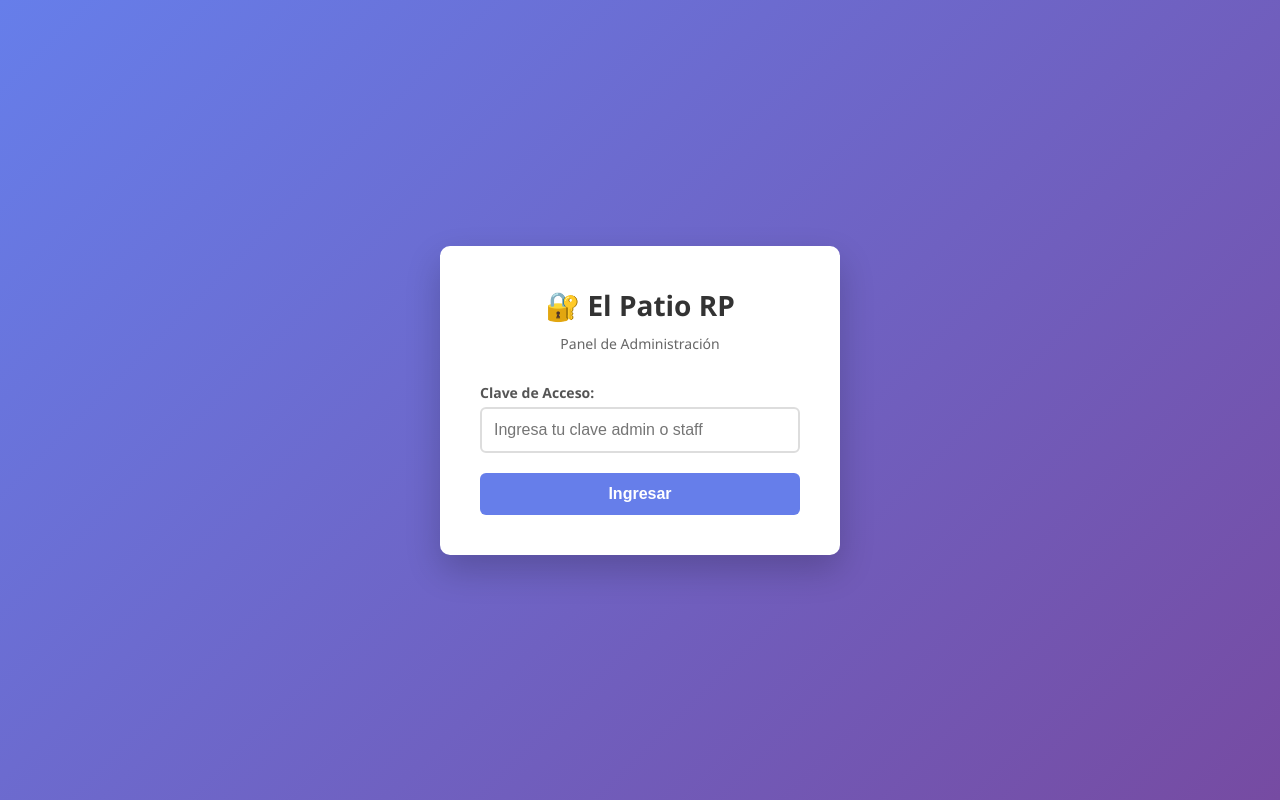
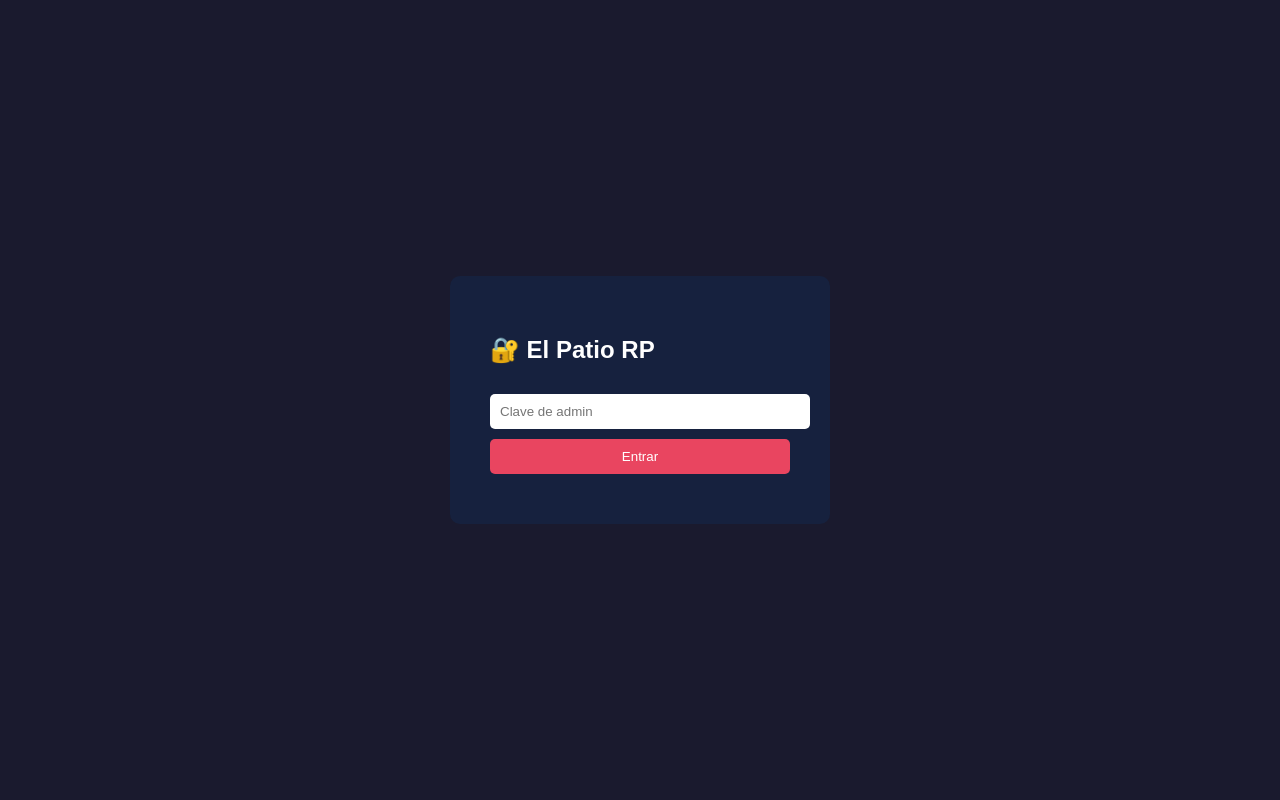
Before and after one commit to hectordeleoon/el-patio-rp-pro-streaming, a website: page public/login.html in a window 1280 px wide. Drawn offline with Linux system fonts and the light colour scheme.

Commit message:
Update login.html

```diff
--- a/public/login.html
+++ b/public/login.html
@@ -1,239 +1,48 @@
 <!DOCTYPE html>
-<html lang="es">
+<html>
 <head>
-    <meta charset="UTF-8">
-    <meta name="viewport" content="width=device-width, initial-scale=1.0">
-    <title>Login - El Patio Bot</title>
+    <title>Login - El Patio</title>
     <style>
-        * { margin: 0; padding: 0; box-sizing: border-box; }
-        body {
-            font-family: 'Segoe UI', Tahoma, Geneva, Verdana, sans-serif;
-            background: linear-gradient(135deg, #667eea 0%, #764ba2 100%);
-            height: 100vh;
-            display: flex;
-            justify-content: center;
-            align-items: center;
-        }
-        .login-container {
-            background: white;
-            padding: 40px;
-            border-radius: 10px;
-            box-shadow: 0 15px 35px rgba(0,0,0,0.2);
-            width: 100%;
-            max-width: 400px;
-        }
-        h1 {
-            color: #333;
-            margin-bottom: 10px;
-            text-align: center;
-            font-size: 28px;
-        }
-        .subtitle {
-            color: #666;
-            text-align: center;
-            margin-bottom: 30px;
-            font-size: 14px;
-        }
-        .input-group {
-            margin-bottom: 20px;
-        }
-        label {
-            display: block;
-            margin-bottom: 5px;
-            color: #555;
-            font-weight: 600;
-            font-size: 14px;
-        }
-        input[type="password"] {
-            width: 100%;
-            padding: 12px;
-            border: 2px solid #ddd;
-            border-radius: 6px;
-            font-size: 16px;
-            transition: border-color 0.3s;
-        }
-        input[type="password"]:focus {
-            outline: none;
-            border-color: #667eea;
-        }
-        button {
-            width: 100%;
-            padding: 12px;
-            background: #667eea;
-            color: white;
-            border: none;
-            border-radius: 6px;
-            font-size: 16px;
-            font-weight: 600;
-            cursor: pointer;
-            transition: background 0.3s;
-        }
-        button:hover {
-            background: #5568d3;
-        }
-        button:disabled {
-            background: #ccc;
-            cursor: not-allowed;
-        }
-        .error {
-            color: #e74c3c;
-            margin-top: 15px;
-            text-align: center;
-            font-size: 14px;
-            display: none;
-        }
-        .success {
-            color: #27ae60;
-            margin-top: 15px;
-            text-align: center;
-            font-size: 14px;
-            display: none;
-        }
-        .spinner {
-            display: inline-block;
-            width: 20px;
-            height: 20px;
-            border: 3px solid #f3f3f3;
-            border-top: 3px solid #667eea;
-            border-radius: 50%;
-            animation: spin 1s linear infinite;
-            margin-right: 10px;
-            vertical-align: middle;
-            display: none;
-        }
-        @keyframes spin {
-            0% { transform: rotate(0deg); }
-            100% { transform: rotate(360deg); }
-        }
-        .debug-info {
-            margin-top: 20px;
-            padding: 10px;
-            background: #f4f4f4;
-            border-radius: 4px;
-            font-size: 12px;
-            color: #666;
-            font-family: monospace;
-            display: none;
-        }
+        body { background: #1a1a2e; color: white; font-family: Arial; display: flex; justify-content: center; align-items: center; height: 100vh; margin: 0; }
+        .box { background: #16213e; padding: 40px; border-radius: 10px; width: 300px; }
+        input { width: 100%; padding: 10px; margin: 10px 0; border: none; border-radius: 5px; }
+        button { width: 100%; padding: 10px; background: #e94560; color: white; border: none; border-radius: 5px; cursor: pointer; }
+        #msg { margin-top: 10px; color: #ff6b6b; }
     </style>
 </head>
 <body>
-    <div class="login-container">
-        <h1>🔐 El Patio RP</h1>
-        <p class="subtitle">Panel de Administración</p>
-
-        <div class="input-group">
-            <label for="key">Clave de Acceso:</label>
-            <input type="password" id="key" placeholder="Ingresa tu clave admin o staff" autocomplete="off">
-        </div>
-
-        <button onclick="login()" id="loginBtn">
-            <span class="spinner" id="spinner"></span>
-            <span id="btnText">Ingresar</span>
-        </button>
-
-        <div id="error" class="error"></div>
-        <div id="success" class="success"></div>
-
-        <div id="debug" class="debug-info"></div>
+    <div class="box">
+        <h2>🔐 El Patio RP</h2>
+        <input type="password" id="key" placeholder="Clave de admin">
+        <button onclick="login()">Entrar</button>
+        <div id="msg"></div>
     </div>
-
     <script>
-        // Detectar la URL base automáticamente
-        const API_URL = window.location.origin;
-
         async function login() {
-            const keyInput = document.getElementById('key');
-            const errorDiv = document.getElementById('error');
-            const successDiv = document.getElementById('success');
-            const debugDiv = document.getElementById('debug');
-            const btn = document.getElementById('loginBtn');
-            const spinner = document.getElementById('spinner');
-            const btnText = document.getElementById('btnText');
-
-            const key = keyInput.value.trim();
-
-            // Reset
-            errorDiv.style.display = 'none';
-            successDiv.style.display = 'none';
-            debugDiv.style.display = 'none';
-
-            if (!key) {
-                errorDiv.textContent = 'Por favor ingresa una clave';
-                errorDiv.style.display = 'block';
-                return;
-            }
-
-            // Loading state
-            btn.disabled = true;
-            spinner.style.display = 'inline-block';
-            btnText.textContent = 'Verificando...';
+            const key = document.getElementById('key').value;
+            const msg = document.getElementById('msg');
 
             try {
-                console.log('Enviando petición a:', `${API_URL}/api/login`);
-
-                const response = await fetch(`${API_URL}/api/login`, {
+                // USA LA URL EXACTA DE RAILWAY
+                const res = await fetch('https://el-patio-rp-pro-streaming-production.up.railway.app/api/login', {
                     method: 'POST',
-                    headers: {
-                        'Content-Type': 'application/json',
-                        'Accept': 'application/json'
-                    },
-                    body: JSON.stringify({ key: key })
+                    headers: {'Content-Type': 'application/json'},
+                    body: JSON.stringify({key: key})
                 });
 
-                const data = await response.json();
-                console.log('Respuesta:', data);
+                const data = await res.json();
 
-                if (response.ok && data.success) {
-                    successDiv.textContent = `✅ Acceso concedido como ${data.role.toUpperCase()}`;
-                    successDiv.style.display = 'block';
-
-                    // Guardar en localStorage
+                if(data.success) {
                     localStorage.setItem('patio_key', key);
-                    localStorage.setItem('patio_role', data.role);
-
-                    // Redirigir al dashboard después de 1 segundo
-                    setTimeout(() => {
-                        window.location.href = '/';
-                    }, 1000);
-
+                    window.location.href = '/dashboard.html';
                 } else {
-                    errorDiv.textContent = data.error || '❌ Clave inválida';
-                    errorDiv.style.display = 'block';
+                    msg.textContent = 'Clave incorrecta';
                 }
-
-            } catch (error) {
-                console.error('Error completo:', error);
-                errorDiv.textContent = '❌ Error de conexión. Revisa la consola (F12)';
-                errorDiv.style.display = 'block';
-
-                // Debug info
-                debugDiv.style.display = 'block';
-                debugDiv.innerHTML = `
-                    <strong>Debug:</strong><br>
-                    URL: ${API_URL}/api/login<br>
-                    Error: ${error.message}<br>
-                    Estado: Verifica que el servidor esté corriendo
-                `;
-            } finally {
-                btn.disabled = false;
-                spinner.style.display = 'none';
-                btnText.textContent = 'Ingresar';
+            } catch(e) {
+                msg.textContent = 'Error de conexión: ' + e.message;
+                console.error(e);
             }
         }
-
-        // Permitir login con Enter
-        document.getElementById('key').addEventListener('keypress', function(e) {
-            if (e.key === 'Enter') login();
-        });
-
-        // Autollenar si hay key guardada (opcional)
-        window.onload = () => {
-            const savedKey = localStorage.getItem('patio_key');
-            if (savedKey) {
-                document.getElementById('key').value = savedKey;
-            }
-        };
     </script>
 </body>
 </html>
```
